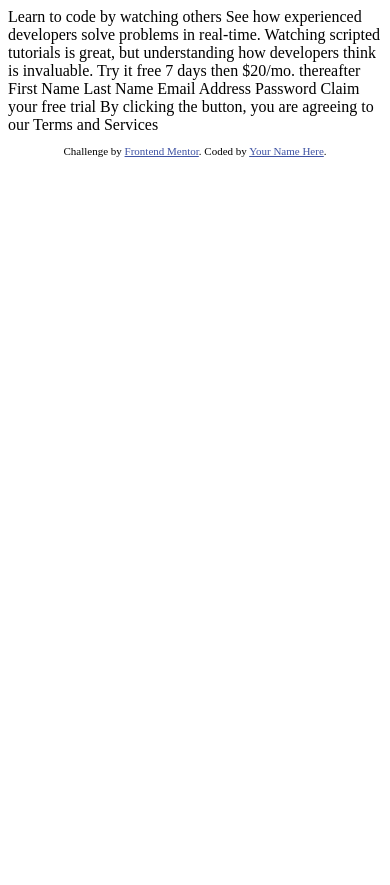
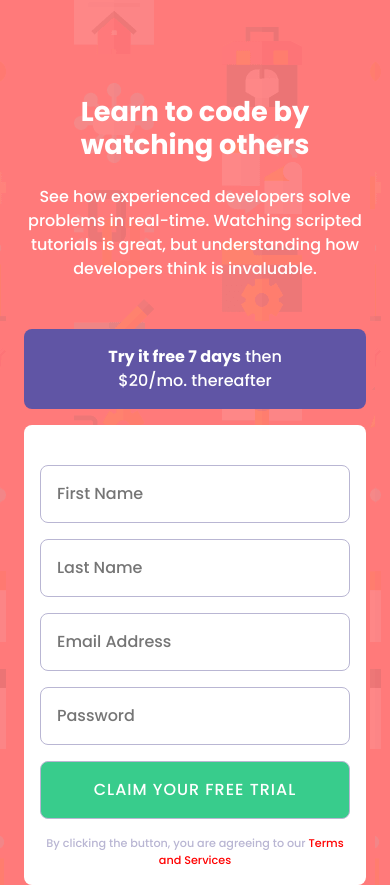
Before and after one commit to kjoudah/intro-component-with-signup-form, a plain HTML site: page index.html in a window 390 px wide. Before the commit the page ends 844 px from the top, so only its background shows below. Drawn offline with Linux system fonts and the light colour scheme.

Commit message:
created mobile design

```diff
--- /dev/null
+++ b/app/css/_reset.scss
@@ -0,0 +1,52 @@
+/*
+  1. Use a more-intuitive box-sizing model.
+*/
+*, *::before, *::after {
+    box-sizing: border-box;
+  }
+  /*
+    2. Remove default margin
+  */
+  * {
+    margin: 0;
+  }
+  /*
+    3. Allow percentage-based heights in the application
+  */
+  html, body {
+    height: 100%;
+  }
+  /*
+    Typographic tweaks!
+    4. Add accessible line-height
+    5. Improve text rendering
+  */
+  body {
+    line-height: 1.5;
+    -webkit-font-smoothing: antialiased;
+  }
+  /*
+    6. Improve media defaults
+  */
+  img, picture, video, canvas, svg {
+    display: block;
+    max-width: 100%;
+  }
+  /*
+    7. Remove built-in form typography styles
+  */
+  input, button, textarea, select {
+    font: inherit;
+  }
+  /*
+    8. Avoid text overflows
+  */
+  p, h1, h2, h3, h4, h5, h6 {
+    overflow-wrap: break-word;
+  }
+  /*
+    9. Create a root stacking context
+  */
+  #root, #__next {
+    isolation: isolate;
+  }
--- /dev/null
+++ b/app/css/_variables.scss
@@ -0,0 +1,8 @@
+:root {
+  --color-primary-red: hsl(0, 100%, 74%);
+  --color-primary-green: hsl(154, 59%, 51%);
+
+  --color-accent-blue: hsl(248, 32%, 49%);
+  --color-accent-dark-blue: hsl(249, 10%, 26%);
+  --color-accent-grayish-blue: hsl(246, 25%, 77%);
+}
--- /dev/null
+++ b/app/css/main.scss
@@ -0,0 +1,88 @@
+@use "variables.scss";
+@use "reset.scss";
+
+@import url("https://fonts.googleapis.com/css2?family=Poppins:ital,wght@0,500;0,600;0,700;1,400&display=swap");
+
+body {
+    font-size: 100%;
+    display: grid;
+    height: 100vh;
+    font-family: "Poppins", sans-serif;
+    color: white;
+    background-color: var(--color-primary-red);
+    background-image: url(../../images/bg-intro-mobile.png);
+}
+
+.intro_card {
+    display: flex;
+    flex-direction: column;
+    margin: 0 1.5rem;
+    gap: 3rem;
+}
+
+.card_header_container {
+    margin-top: 6rem;
+    text-align: center;
+    display: flex;
+    flex-direction: column;
+    gap: 1.5rem;
+}
+
+.card_header {
+    font-size: 1.7rem;
+    margin: 0 2rem;
+    font-weight: 800;
+    line-height: 1.2;
+}
+
+.card_description {
+    font-size: 1rem;
+    font-weight: 400;
+}
+
+.trial_text {
+    background-color: var(--color-accent-blue);
+    padding: 1rem 3rem;
+    border-radius: 0.5rem;
+    font-size: 1rem;
+    text-align: center;
+    font-weight: 400;
+}
+
+.card_body_container {
+    display: flex;
+    flex-direction: column;
+    gap: 1rem;
+}
+
+.form {
+    background: white;
+    padding: 1rem;
+    border-radius: 0.5rem;
+
+    input {
+        width: 100%;
+        padding: 1rem;
+        border: 1px solid var(--color-accent-grayish-blue);
+        border-radius: 0.5rem;
+        margin-bottom: 1rem;
+    }
+
+    .submit_button {
+        background: var(--color-primary-green);
+        color: white;
+        text-transform: uppercase;
+        letter-spacing: 1px;
+    }
+
+    .terms_and_services_text {
+        color: var(--color-accent-grayish-blue);
+        text-align: center;
+        font-size: 0.7rem;
+    }
+
+    a {
+        text-decoration: none;
+        color: red;
+    }
+}
--- /dev/null
+++ b/app/js/main.js
@@ -0,0 +1 @@
+console.log("hello")
--- a/index.html
+++ b/index.html
@@ -1,42 +1,72 @@
 <!DOCTYPE html>
 <html lang="en">
     <head>
-  <meta charset="UTF-8">
-  <meta name="viewport" content="width=device-width, initial-scale=1.0"> <!-- displays site properly based on user's device -->
-
-  <link rel="icon" type="image/png" sizes="32x32" href="./images/favicon-32x32.png">
+        <meta charset="UTF-8" />
+        <meta name="viewport" content="width=device-width, initial-scale=1.0" />
+        <!-- displays site properly based on user's device -->
+        <link rel="stylesheet" href="./app/css/main.css" />
+        <script defer src="./app/js/main.js"></script>
+        <link
+            rel="icon"
+            type="image/png"
+            sizes="32x32"
+            href="./images/favicon-32x32.png"
+        />
 
         <title>Frontend Mentor | Intro component with sign up form</title>
-
-  <!-- Feel free to remove these styles or customise in your own stylesheet 👍 -->
-  <style>
-    .attribution { font-size: 11px; text-align: center; }
-    .attribution a { color: hsl(228, 45%, 44%); }
-  </style>
     </head>
     <body>
-
+        <main>
+            <article class="intro_card">
+                <section class="card_header_container">
+                    <h1 class="card_header">
                         Learn to code by watching others
-
-  See how experienced developers solve problems in real-time. Watching scripted tutorials is great,
-  but understanding how developers think is invaluable.
-
-  Try it free 7 days then $20/mo. thereafter
-
-  First Name
-  Last Name
-  Email Address
-  Password
-
-  Claim your free trial
-
-  By clicking the button, you are agreeing to our Terms and Services
-
-  <footer>
-    <p class="attribution">
-      Challenge by <a href="https://www.frontendmentor.io?ref=challenge" target="_blank">Frontend Mentor</a>.
-      Coded by <a href="#">Your Name Here</a>.
+                    </h1>
+                    <p class="card_description">
+                        See how experienced developers solve problems in
+                        real-time. Watching scripted tutorials is great, but
+                        understanding how developers think is invaluable.
                     </p>
-  </footer>
+                </section>
+                <section class="card_body_container">
+                    <h2 class="trial_text">
+                        <strong>Try it free 7 days</strong> then $20/mo.
+                        thereafter
+                    </h2>
+                    <form class="form">
+                        g
+                        <input
+                            type="text"
+                            name="fname"
+                            placeholder="First Name"
+                        />
+                        <input
+                            type="text"
+                            name="lname"
+                            placeholder="Last Name"
+                        />
+                        <input
+                            type="email"
+                            name="email"
+                            placeholder="Email Address"
+                        />
+                        <input
+                            type="password"
+                            name="password"
+                            placeholder="Password"
+                        />
+                        <input
+                            class="submit_button"
+                            type="submit"
+                            value="Claim your free trial"
+                        />
+                        <p class="terms_and_services_text">
+                            By clicking the button, you are agreeing to our
+                            <a href="#">Terms and Services</a>
+                        </p>
+                    </form>
+                </section>
+            </article>
+        </main>
     </body>
 </html>
```
Also changed, not shown: app/css/main.css (added), 1 other file. Lines whose indentation alone changed are shown as unchanged.
